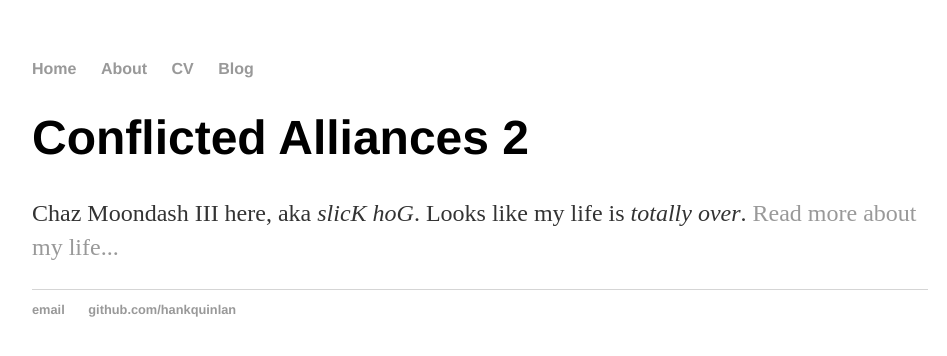
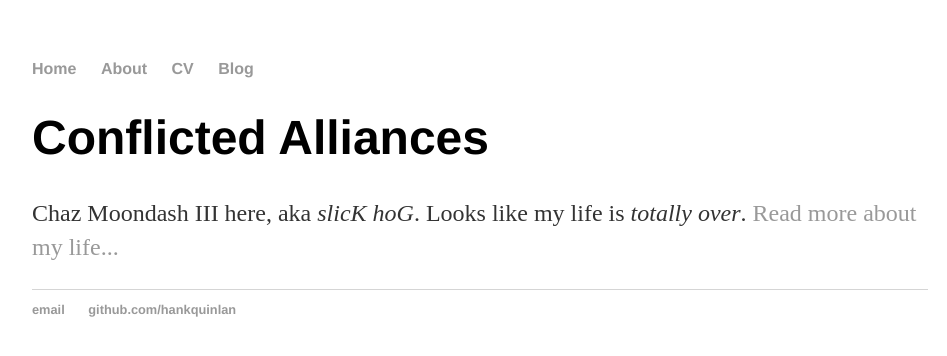
Before and after one commit to GrahamFrye/Conflicted-Alliances, a Jekyll site: the page built from index.html, in a window 1280 px wide. Shown: the top 356 px of the page, without its empty margins (160-1107 px from the left). Built offline with Jekyll 4.4.1, drawn with Linux system fonts in a browser that asks for light colours.

Commit message:
Update index.html

```diff
--- a/index.html
+++ b/index.html
@@ -3,6 +3,6 @@ layout: default
 title: Conflicted Alliances
 ---
   <div class="blurb">
-    <h1>Conflicted Alliances 2</h1>
+    <h1>Conflicted Alliances</h1>
     <p>Chaz Moondash III here, aka <em>slicK hoG</em>. Looks like my life is <em>totally over</em>.   <a href="/about">Read more about my life...</a></p>
   </div><!-- /.blurb -->
```
